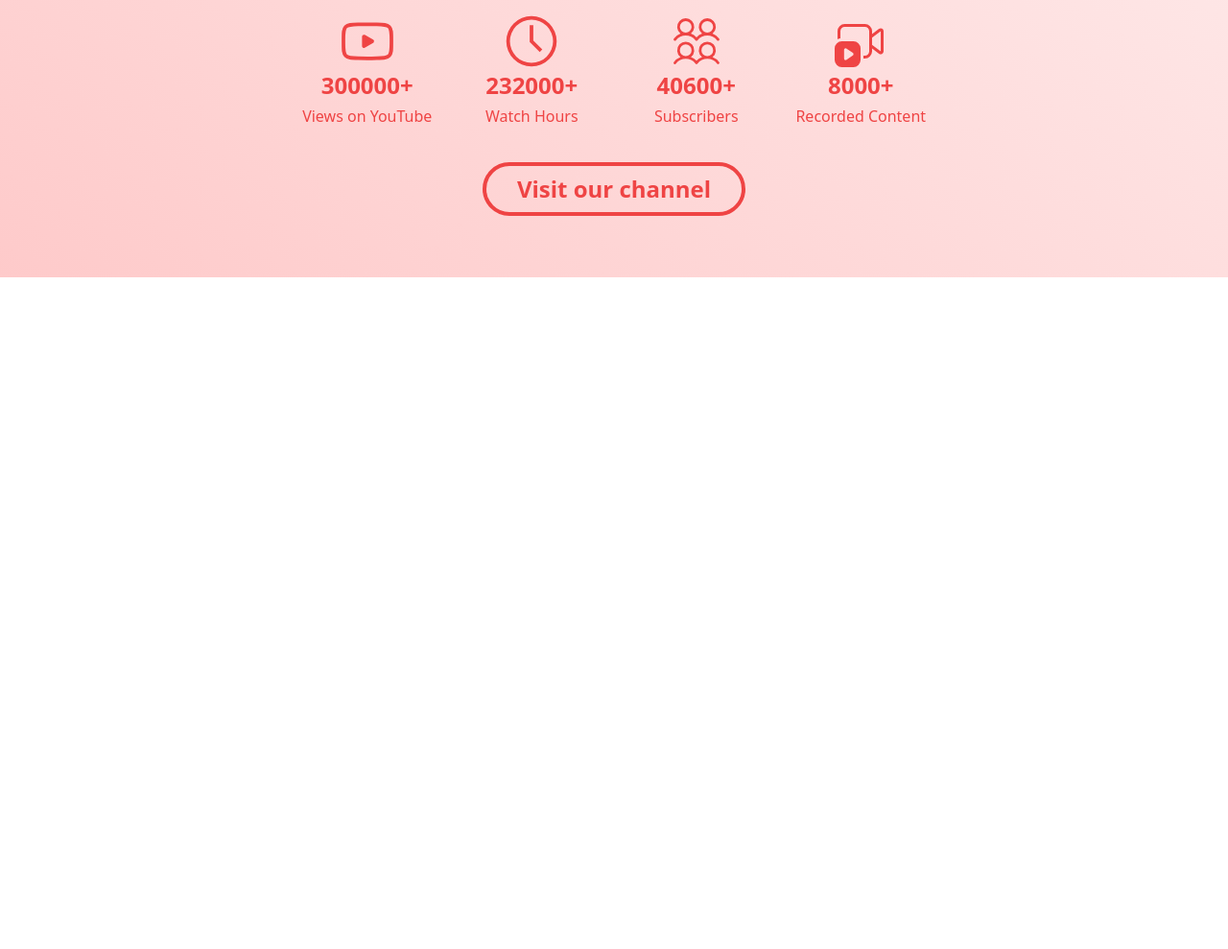
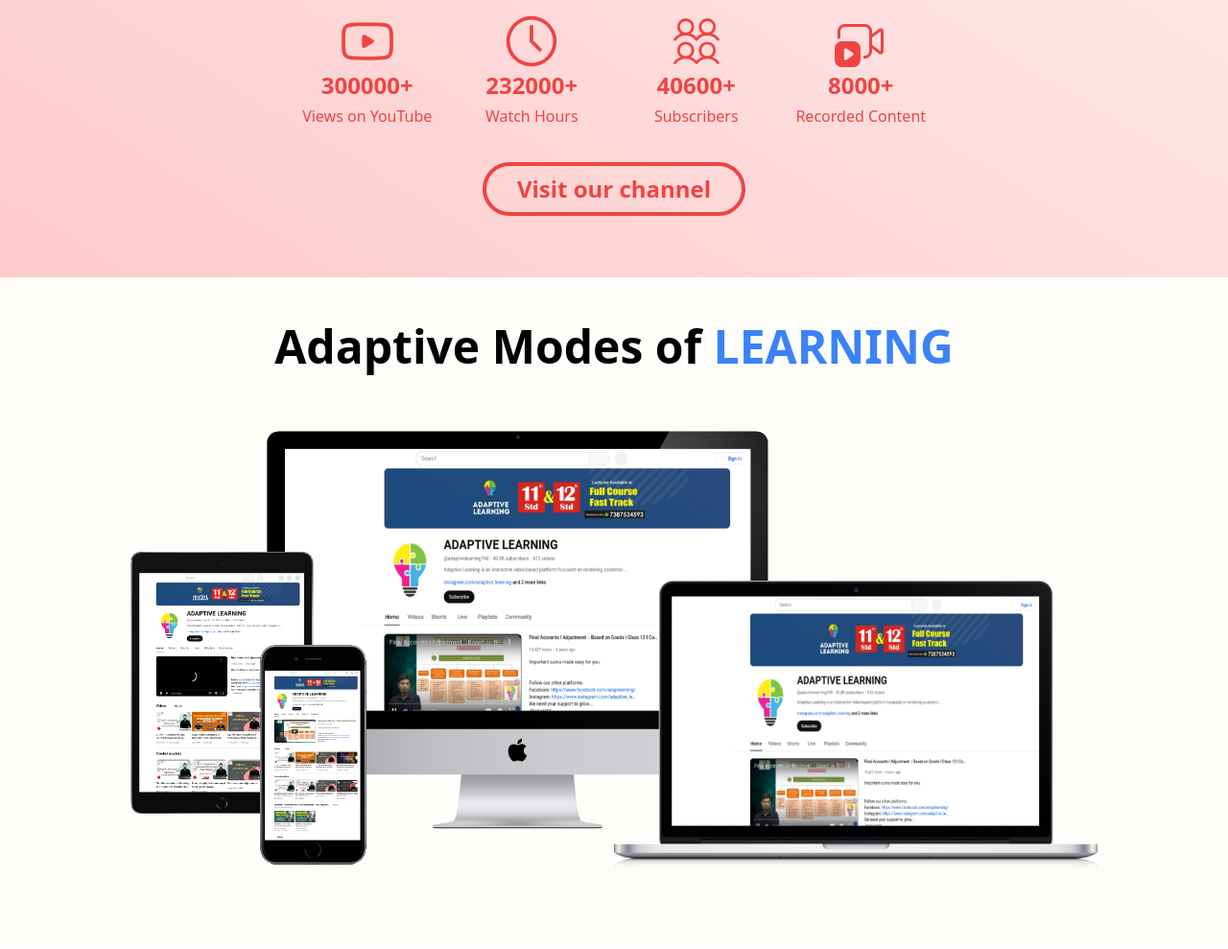
Before and after one commit to sayantan-paul-007/adaptive-learning, a plain HTML site: page index.html in a window 1280 px wide. Shown: the part 2340-3329 px from the top of the page at 96% size. Before the commit the page ends 2629 px from the top, so only its background shows below. Drawn offline with nearby package versions, Linux system fonts and the light colour scheme.

Commit message:
new-changes-001

```diff
--- a/index.html
+++ b/index.html
@@ -244,6 +244,21 @@ Adaptive Learning on <span class="text-red-500">YOUTUBE</span>
   <button class="text-red-500 text-2xl font-bold border-2 px-8 py-2 rounded-full border-4 border-red-500"><a href="https://www.youtube.com/@adaptivelearning748">Visit our channel</a></button>
 </div>
 </section>
+<!-- Device Section -->
+<section class="hero bg-neutral  px-[120px] max-laptop:px-20 max-tablet:px-12 max-mobile:px-8  py-20 max-laptop:py-12 max-tablet:py-8  ">
+  <h4 class="main font-bold max-laptop:text-5xl text-6xl text-center max-tablet:text-4xl pb-8 max-laptop:pb-4 leading-none w-full">
+    Adaptive Modes of <span class="text-blue-500">LEARNING</span>
+    </h4>
+<div class="flex justify-center py-8">
+  <img src="./assets/mockup-new.png" alt="">
+</div>
+</section>
+<!-- Reviews Section -->
+<section class="hero px-[120px] max-laptop:px-20 max-tablet:px-12 max-mobile:px-8  py-20 max-laptop:py-12 max-tablet:py-8  ">
+  <div class="flex justify-center">
+
+  </div>
+</section>
 <script src="https://cdn.jsdelivr.net/npm/swiper@11/swiper-bundle.min.js"></script>
   <script src="./script.js"></script>
 </body>
```
